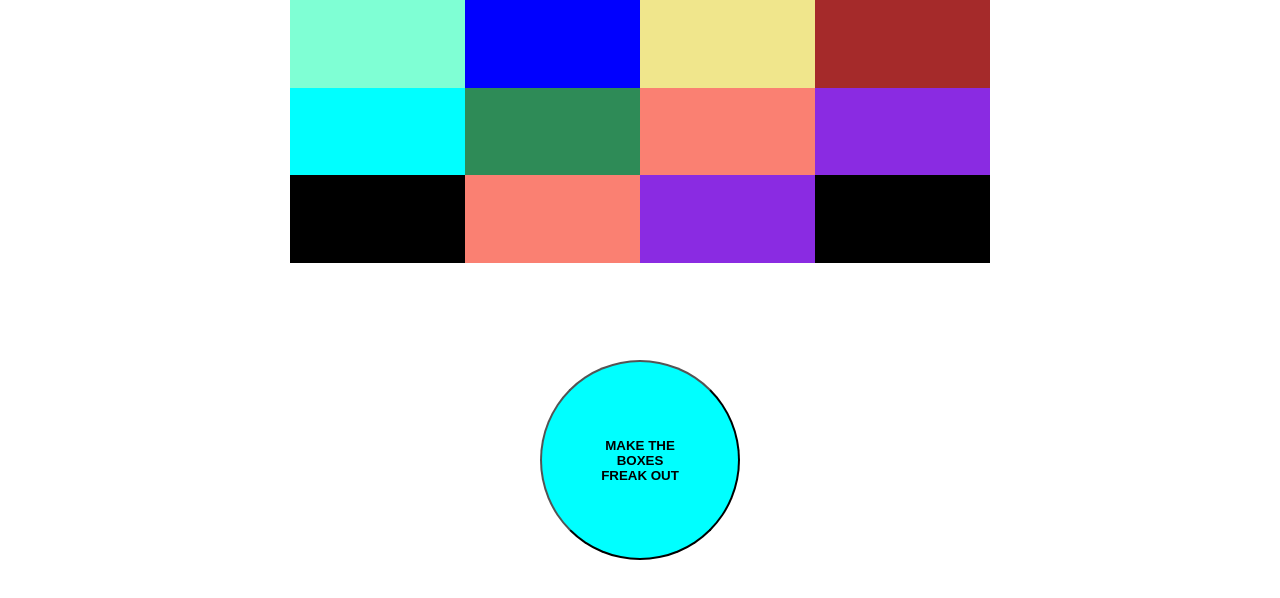
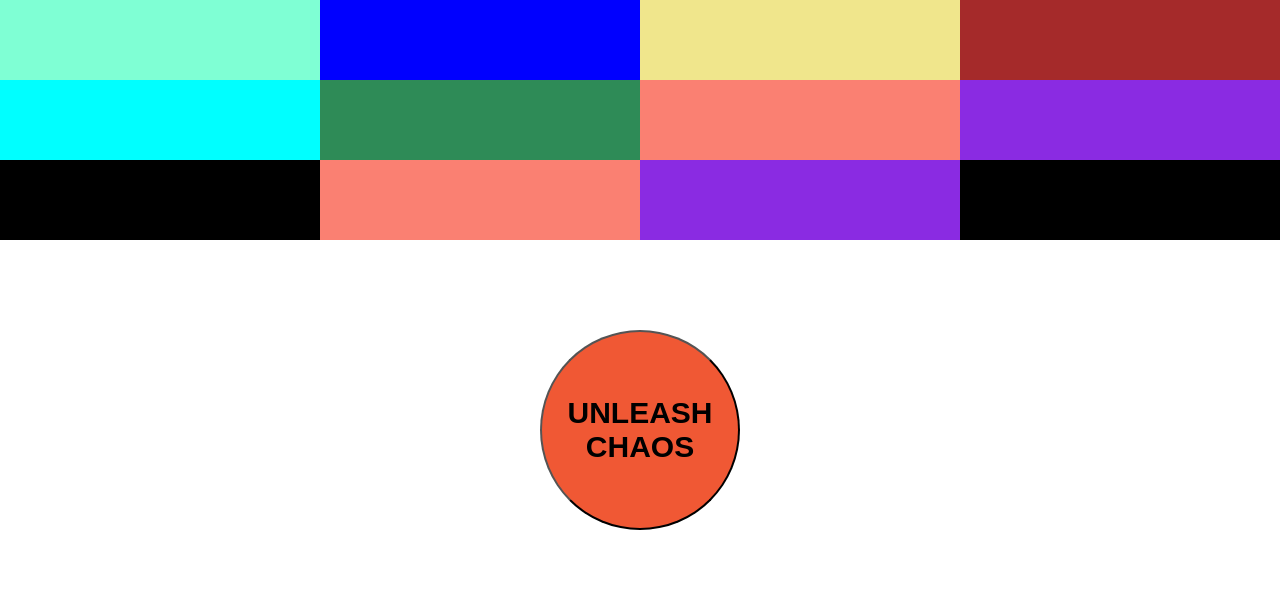
Before and after one commit to sean-p-ryan/css-grid-experimenting, a plain HTML site: page index.html in a window 1280 px wide. Drawn offline with Linux system fonts and the light colour scheme.

Commit message:
added changing button text

```diff
--- a/index.html
+++ b/index.html
@@ -26,7 +26,7 @@
             <div class="item3d" id="square"></div>
         </div>
         <div class="button-container">
-            <button id="trigger">MAKE THE<br> BOXES <br> FREAK OUT</button>
+            <button id="trigger"><p>UNLEASH<br> CHAOS</p></button>
         </div>
     </div>
 
--- a/index.js
+++ b/index.js
@@ -16,11 +16,11 @@ const alternateEffectsInProgress = () => {
 }
 
 const changeButtonText = () => {
-    button.style.textContent = "MAKE IT STOP!!!!!"
-
-    // (effectsInProgress) ?
-    // button.style.innerText = "MAKE IT STOP!!!!!" :
-    // button.style.innerText = "MAKE THE BOXES FREAK OUT";
+    (effectsInProgress)
+    ?
+    button.innerText = "RESTORE ORDER"
+    :
+    button.innerText = "UNLEASH CHAOS"
 }
 
 const changeSquareColors = () => {
--- a/styles.css
+++ b/styles.css
@@ -5,13 +5,13 @@
 }
 
 .container {
-    height: 700px;
-    width: 700px;
-    margin: 0 auto;
+    height: 40vh;
+    width: 100vw;
+    /* margin: 10vw auto; */
 }
 
 .grid-container {
-    height: 50%;
+    height: 100%;
     width: 100%;
     display: grid;
     grid-template-columns: 25% 25% 25% 25%;
@@ -75,6 +75,10 @@ button {
     width: 200px;
     height: 200px;
     border-radius: 50%;
-    background-color: aqua;
+    background-color: rgb(240, 88, 52);
     font-weight: 800;
+    font-size: 30px;
+    outline: 0;
 }
+
+button:focus {outline:0;}
```
